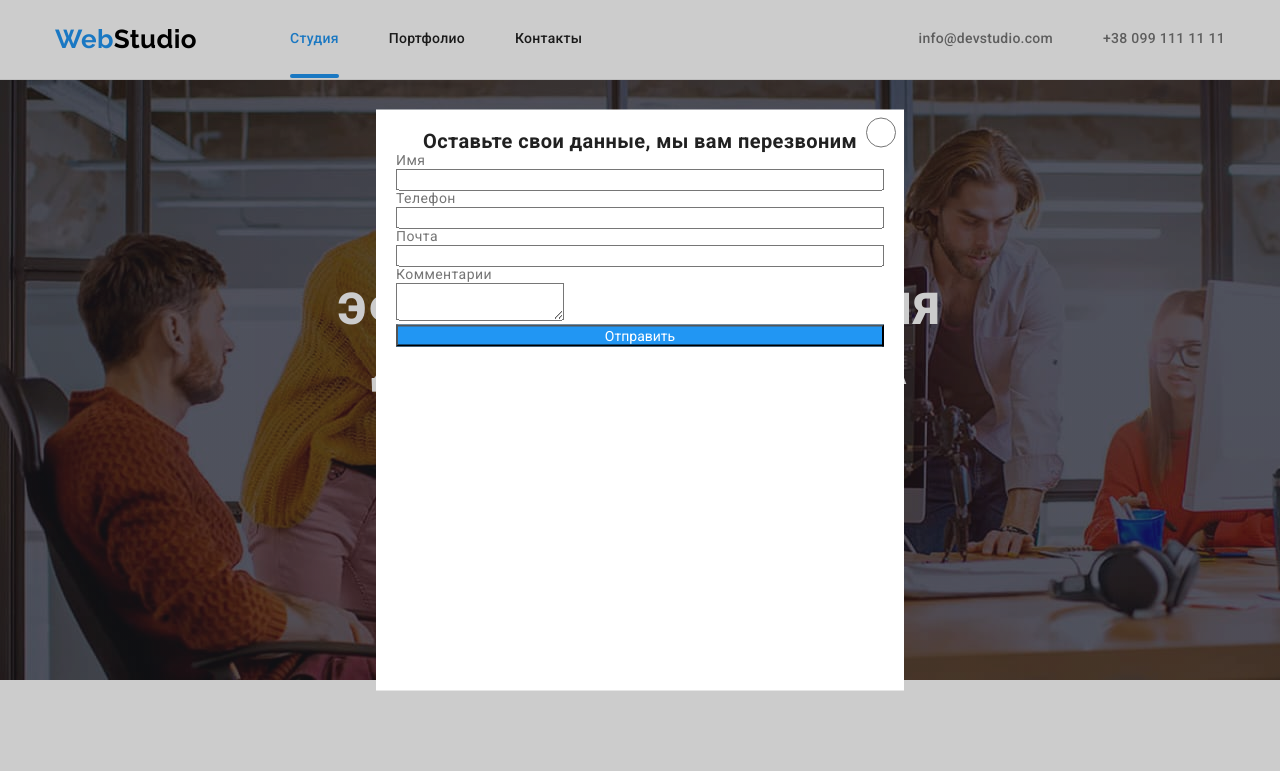
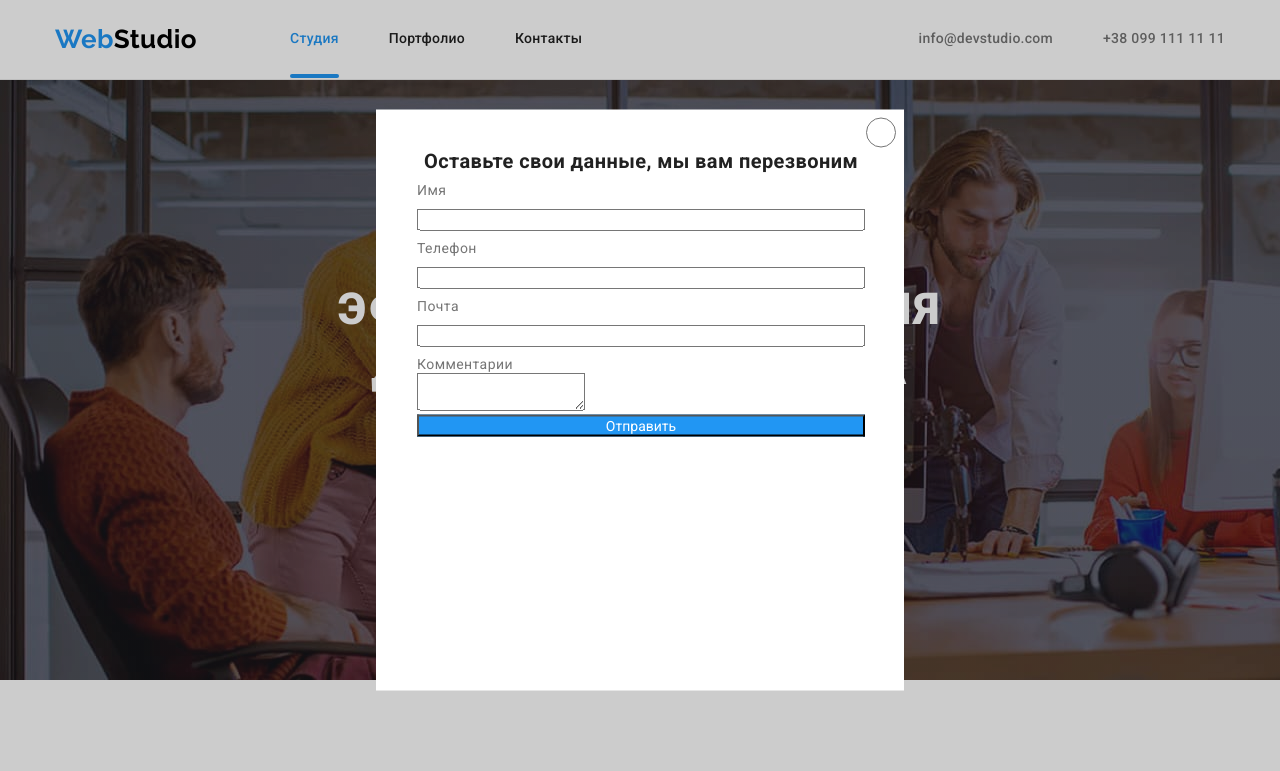
Before and after one commit to viikkii/goit-markup-hw-06, a plain HTML site: page index.html in a window 1280 px wide. Both pictures are taken after a click on the button "Заказать услугу". Shown: the top 771 px of the page. Drawn offline with nearby package versions, Linux system fonts and the light colour scheme.

Commit message:
Правки к модальному окну

```diff
--- a/css/styles.css
+++ b/css/styles.css
@@ -855,12 +855,22 @@ img {
 
 /* РАЗМЕТКА МОДАЛЬНОГО ОКНА */
 .modal-form {
-  padding: 20px;
+  padding-top: 40px;
+  padding-left: 41px;
+  padding-right: 39px;
 }
 
 .form-field {
   display: flex;
   flex-direction: column;
+}
+
+.form-label {
+  padding-bottom: 10px;
+}
+
+.form-input {
+  margin-bottom: 10px;
 }
 
 .btn-send {
@@ -875,4 +885,5 @@ img {
   line-height: 1.15;
   text-align: center;
   color: var(--section-text-color);
+  margin-bottom: 10px;
 }
```
